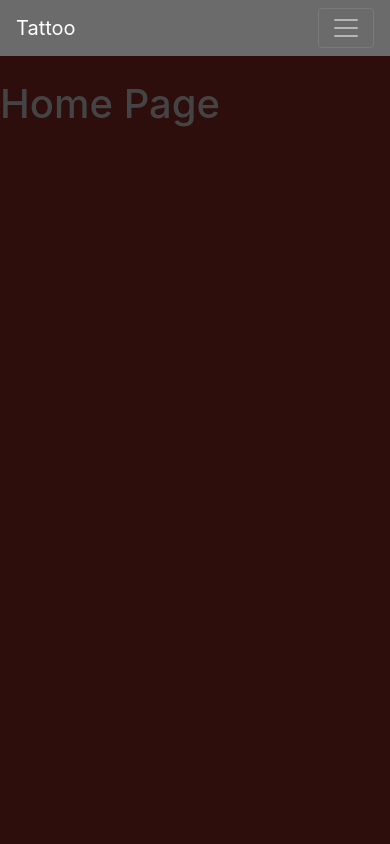
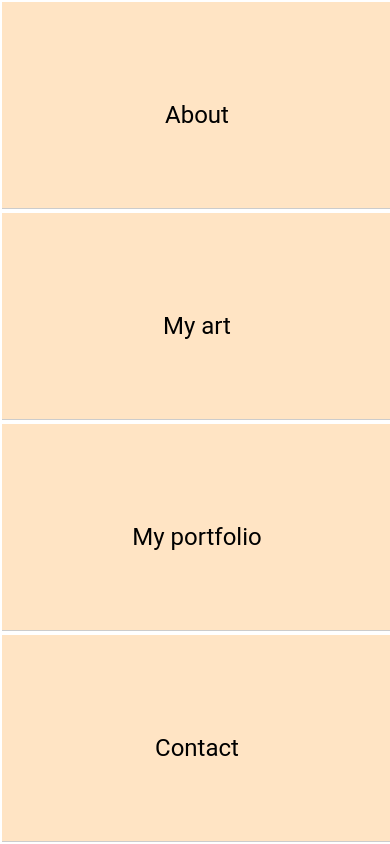
Before and after one commit to DavidColds/tattoo, a Django app: page / in a window 390 px wide. Run offline with Django 3.2, Linux system fonts and the light colour scheme; some libraries are stand-ins or nearby versions.

Commit message:
fixed the grid menu

```diff
--- a/backend/base/static/css/main.css
+++ b/backend/base/static/css/main.css
@@ -1,84 +1,107 @@
+/*This is using an autoprefixer.  Even though with Safari 9 flex will finally be 100% supported, it's still a good idea to support legacy.*/
+* {
+  box-sizing: border-box;
+}
+body, html {
+  /*take up all available height*/
+  height: 100%
+}
 body {
-    background: #2e0d0d;
-    color: #333333;
-    margin-top: 5rem;
+  font: 100% 'Oswald', sans-serif;
 }
-
-  h1, h2, h3, h4, h5, h6 {
-    color: #444444;
+/*This is to target IE11 only.  IE does not play nice with min-heights and column nowrap. More modifications will probably be needed, as it is a little buggy in IE11.  The new Edge browser is supposed to fix this flex bug and others.*/
+@media screen and (-ms-high-contrast: active), (-ms-high-contrast: none) {
+  .wrapper {
+    height: 100%;
   }
-
-  ul {
-    margin: 0;
+  main {
+    min-height: 200px
   }
-
-  .bg-steel {
-    background-color: #6b6b6b;
 }
-
-  .site-header .navbar-nav .nav-link {
-    color: #cbd5db;
+.wrapper {
+  /*Fill all possible height with the wrapper. I believe height: 100% will also work just as well.*/
+  min-height: 100%;
+  display: flex;
+  flex-flow: column nowrap;
+  /*this is the key to keeping elements such as the nav at the top and the footer at the bottom.  This might not always be needed.*/
+  justify-content: space-between;
 }
-
-  .site-header .navbar-nav .nav-link:hover {
-    color: #ffffff;
+/*I was lazy and I didn't create an image for the logo*/
+h1 {
+  padding: 10px;
+  font-size: 2.7em;
+  color: rgb(245,235,245);
+  text-align: center;
 }
-
-  .site-header .navbar-nav .nav-link.active {
-    font-weight: 500;
+/*You could also wrap this in a nav for extra semantic goodness*/
+a {
+  text-decoration: none;
+  display: block;
+  color: rgb(0, 0, 0);
+  font-size: 1.5em;
+  transition: all 0.5s ease-in-out;
+  padding: 8px
 }
-
-  .content-section {
-    background: #ffffff;
-    padding: 10px 20px;
-    border: 1px solid #dddddd;
-    border-radius: 3px;
-    margin-bottom: 20px;
+a:hover {
+  color: #000
 }
-
-  .article-title {
-    color: #444444;
+main {
+  display: flex;
+  flex-flow: row wrap;
+  /*this will fill up the remaining space for our content*/
+  flex: 1 1 auto;
+  text-align: center;
+  font-family: 'Roboto', sans-serif;
 }
-
-  a.article-title:hover {
-    color: #428bca;
-    text-decoration: none;
+h2 {
+  width: 100%;
+  background: rgb(75,75,75);
+  color: rgb(205,205,205);
+  font-weight: 100;
+  padding: 10px 0;
+  text-align: center
 }
-
-  .article-content {
-    white-space: pre-line;
+main > section {
+  margin: 2px;
+  background-color: bisque;
+  flex: 1 1 auto;
+  display: flex;
+  align-items: center;
+  justify-content: center;
+  padding-top: 20px
 }
-
-  .article-img {
-    height: 65px;
-    width: 65px;
-    margin-right: 16px;
+main > section > p {
+  padding-bottom: 20px
 }
-
-  .article-metadata {
-    padding-bottom: 1px;
-    margin-bottom: 4px;
-    border-bottom: 1px solid #e3e3e3
+/*Change these generic media queries to suit your needs, especially with retina displays*/
+@media screen and (max-width: 568px) {
+  h1 {
+    width: 100%;
+    font-size: 2.0em
   }
-
-  .article-metadata a:hover {
-    color: #333;
-    text-decoration: none;
+  .nav {
+    min-width: 100%;
+    margin: auto;
+    padding: 0;
   }
-
-  .article-svg {
-    width: 25px;
-    height: 25px;
-    vertical-align: middle;
+  .nav > li {
+    flex: 1
   }
-
-  .account-img {
-    height: 125px;
-    width: 125px;
-    margin-right: 20px;
-    margin-bottom: 16px;
+  .nav > li > a {
+    font-size: 1.0em
   }
-
-  .account-heading {
-    font-size: 2.5rem;
+  h2 {
+    font-size: 1.2em
   }
+  main {
+    /*go to a more vertical layout*/
+    flex-flow: column nowrap;
+  }
+  main > section {
+    width: 100%;
+    border-bottom: 1px solid #ccc;
+  }
+  main > section > p {
+    width: 100%
+  }
+}
--- a/backend/base/templates/base/about.html
+++ b/backend/base/templates/base/about.html
@@ -1,4 +1,2 @@
-{% extends "base/base.html" %}
-{% block content %}
-    <h1>About Page</h1>
-{% endblock content %}
+<a class="navbar-brand mr-4" href="{% url 'base-home' %}">Tattoo</a>
+<h1>About Page</h1>
--- a/backend/base/templates/base/art.html
+++ b/backend/base/templates/base/art.html
@@ -1,4 +1,2 @@
-{% extends "base/base.html" %}
-{% block content %}
-    <h1>My art Page</h1>
-{% endblock content %}
+<a class="navbar-brand mr-4" href="{% url 'base-home' %}">Tattoo</a>
+<h1>My art Page</h1>
--- a/backend/base/templates/base/base.html
+++ b/backend/base/templates/base/base.html
@@ -15,25 +15,7 @@
         <link rel="stylesheet" href="{% static 'css/main.css' %}" type="text/css">
 
 </head>
-<header class="site-header">
-    <nav class="navbar navbar-expand-md navbar-dark bg-steel fixed-top">
-      <div class="container">
-        <a class="navbar-brand mr-4" href="{% url 'base-home' %}">Tattoo</a>
-        <button class="navbar-toggler" type="button" data-toggle="collapse" data-target="#navbarToggle" aria-controls="navbarToggle" aria-expanded="false" aria-label="Toggle navigation">
-        <span class="navbar-toggler-icon"></span>
-        </button>
-        <div class="collapse navbar-collapse" id="navbarToggle">
-          <div class="navbar-nav mr-auto">
-            <a class="nav-item nav-link" href="{% url 'base-home' %}">Home</a>
-            <a class="nav-item nav-link" href="{% url 'base-about' %}">About</a>
-            <a class="nav-item nav-link" href="{% url 'base-art' %}">My art</a>
-            <a class="nav-item nav-link" href="{% url 'base-portfolio' %}">My portfolio</a>
-            <a class="nav-item nav-link" href="{% url 'base-contact' %}">Contact</a>
-          </div>
-        </div>
-      </div>
-    </nav>
-  </header>
+
 <body>
 
     {% block content %}{% endblock %}
@@ -49,6 +31,11 @@
     <script src="https://maxcdn.bootstrapcdn.com/bootstrap/4.0.0/js/bootstrap.min.js"
         integrity="sha384-JZR6Spejh4U02d8jOt6vLEHfe/JQGiRRSQQxSfFWpi1MquVdAyjUar5+76PVCmYl" crossorigin="anonymous">
     </script>
+    <script>
+    function openWin() {
+      window.open("index.html");
+    }
+</script>
 </body>
 
 </html>
--- a/backend/base/templates/base/home.html
+++ b/backend/base/templates/base/home.html
@@ -1,4 +1,20 @@
 {% extends "base/base.html" %}
 {% block content %}
-    <h1>Home Page</h1>
-{% endblock content %}
+<div class='wrapper'>
+    <main>
+      <section>
+            <a class="nav-item nav-link" href="{% url 'base-about' %}">About</a>
+
+        </section>
+     <section>
+        <a class="nav-item nav-link" href="{% url 'base-art' %}">My art</a>
+    </section>
+          <section>
+            <a class="nav-item nav-link" href="{% url 'base-portfolio' %}">My portfolio</a>
+        </section>
+        <section>
+            <a class="nav-item nav-link" href="{% url 'base-contact' %}">Contact</a>
+        </section>
+    </main>
+  </div>
+  {% endblock content %}
```
Also changed, not shown: backend/base/templates/base/contact.html (+3 -4 lines), backend/base/templates/base/portfolio.html (+3 -4 lines). Lines whose indentation alone changed are shown as unchanged.
